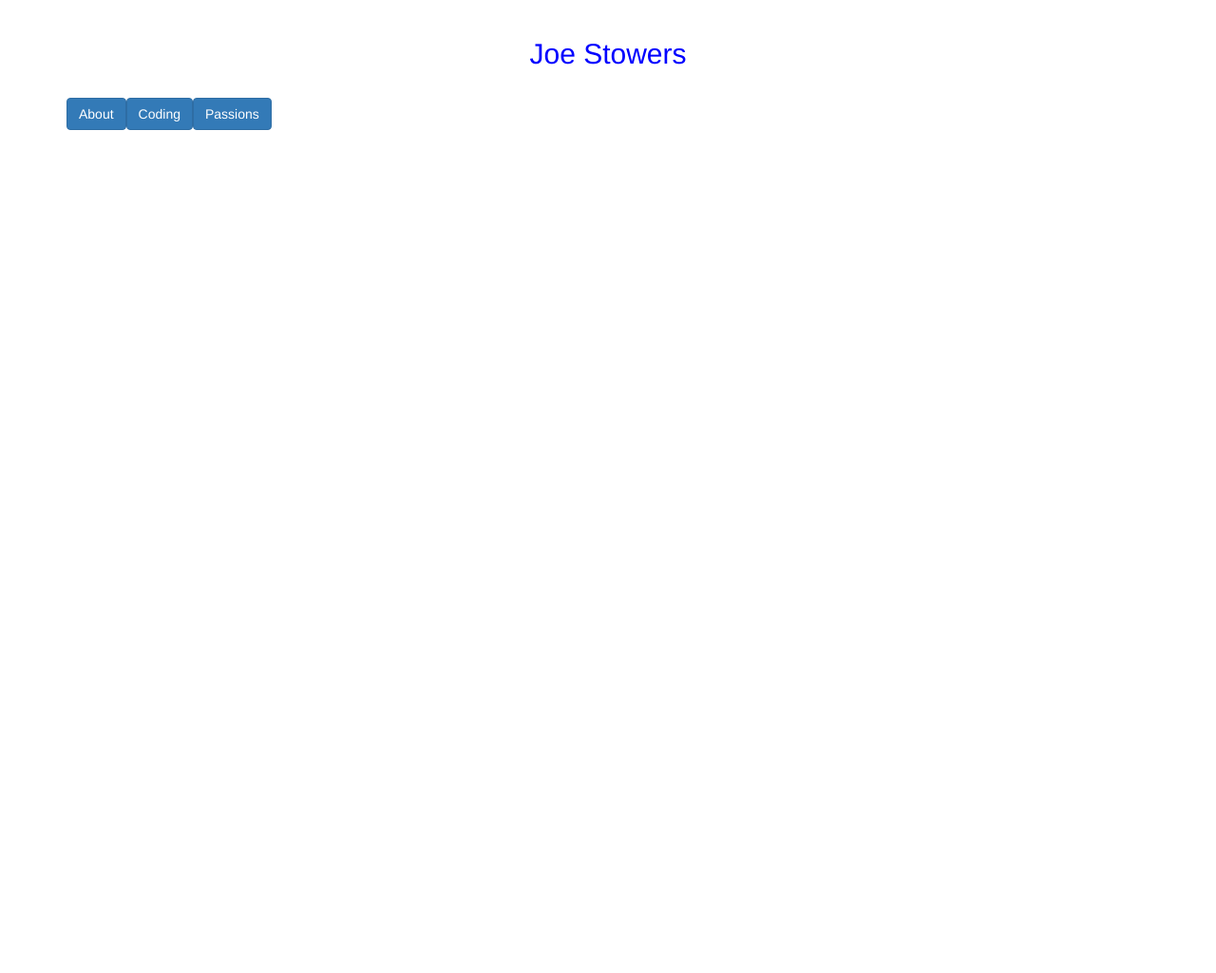
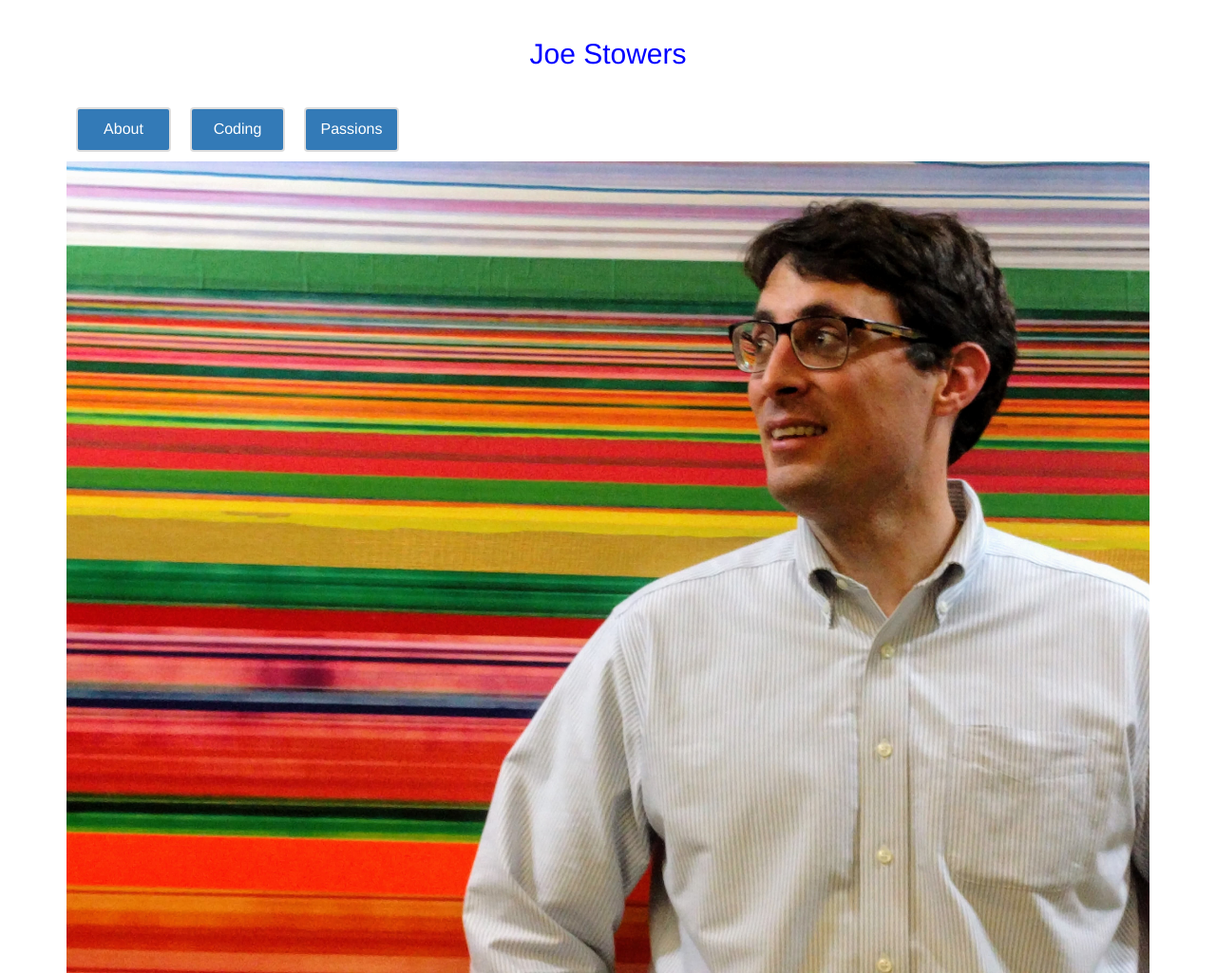
Before and after one commit to jstowers/Webpage, a React app: page / in a window 1280 px wide. Shown: the whole page at 95% size. Before the commit the page ends 800 px from the top, so only its background shows below. Built offline with nearby package versions, Linux system fonts and the light colour scheme.

Commit message:
Style navigation bar and add background image

```diff
--- a/src/components/navbar.js
+++ b/src/components/navbar.js
@@ -5,7 +5,7 @@ class NavBar extends Component {
 	constructor(props) {
 	  super(props);
 
-	  this.tabs = ['About', 'Coding', 'Passions']
+	  this.tabs = ['About', 'Coding', 'Passions'];
 
 	}
 
@@ -22,8 +22,11 @@ class NavBar extends Component {
 
 	render() {
 	  return (
-	  	<div className="navBar">
-	  		{ this.listTabs() }
+	  	<div>
+	  		<div className="navBar">
+	  		 	{ this.listTabs() }
+	  		</div>
+	  		<img src="/img/JoeProfilePhoto.jpg" alt="JoeStowers" />
 	  	</div>
 	  )
 	}
--- a/style/style.css
+++ b/style/style.css
@@ -1,12 +1,32 @@
 h2 {
 	padding: 20px;
+	bottom-margin: 20px;
 	text-align: center;
 	color: blue;
 }
 
-.btn .btn-primary {
+img {
+	width: 100%;
+	height: auto;
+}
+
+.btn {
+   	text-align: center;
+    white-space: nowrap;
+    vertical-align: middle;
+}
+
+.btn-primary {
+
+	display: inline-block;
+	width: 100px;
+	font-size: 16px;
+	font-weight: 400;
 	margin-top: 10px;
+	margin-left: 10px;
+	margin-right: 10px;
+	margin-bottom: 10px;
 	padding: 10px;
-	border: 1px solid #ddd;
+	border: 2px solid #ddd;
 	border-radius: 4px;
 }
```
Also changed, not shown: img/JoeProfilePhoto.jpg (added), 1 other file.
